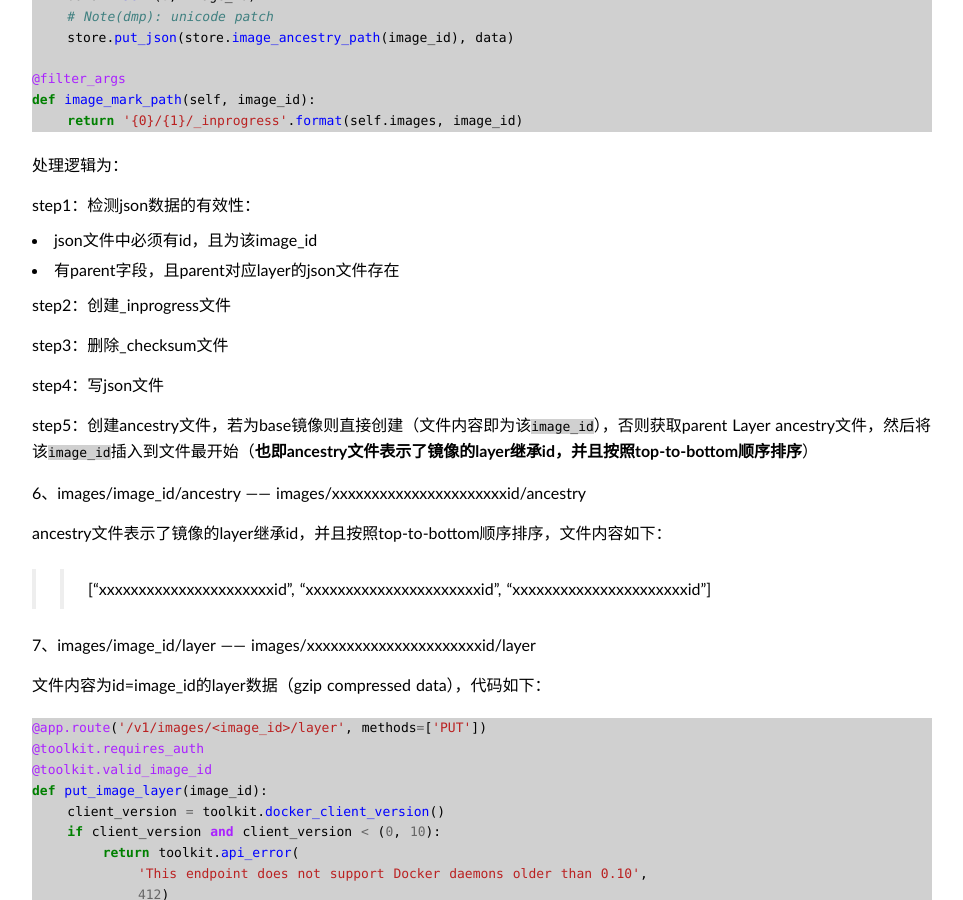
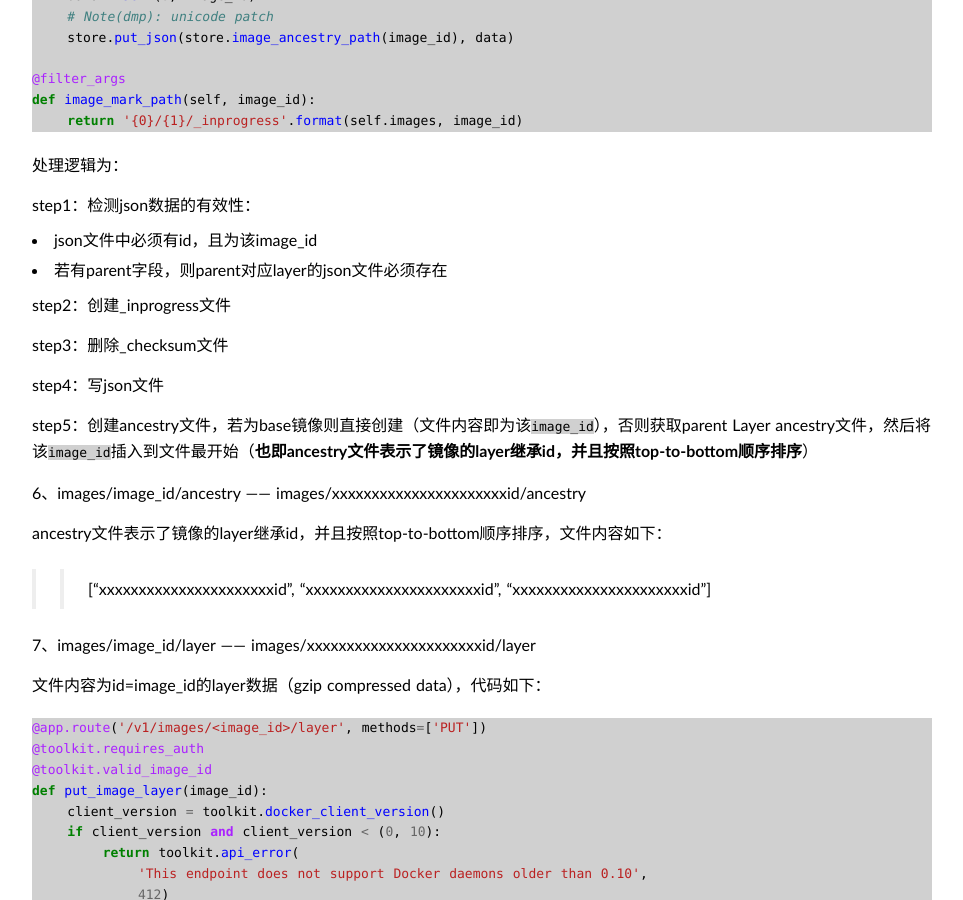
Before and after one commit to duyanghao/duyanghao.github.io, a Jekyll site: the page built from _posts/2017-2-23-registry_v1_storage_structure.md, in a window 1280 px wide and 900 px high, scrolled down 6430 px. Shown: the whole window, without its empty margins (158-1121 px from the left). Built offline with Jekyll 4.4.1, drawn with Linux system fonts in a browser that asks for light colours; some web fonts are replaced; comment, search, counter and statistics services are not loaded.

Commit message:
Update _posts/2017-2-23-registry_v1_storage_structure.md
Signed-off-by: “duyanghao” <1294057873@qq.com>

```diff
--- a/_posts/2017-2-23-registry_v1_storage_structure.md
+++ b/_posts/2017-2-23-registry_v1_storage_structure.md
@@ -328,7 +328,7 @@ def image_mark_path(self, image_id):
 step1：检测json数据的有效性：
 
 * json文件中必须有id，且为该image_id
-* 有parent字段，且parent对应layer的json文件存在
+* 若有parent字段，则parent对应layer的json文件必须存在
 
 step2：创建_inprogress文件
 
```
